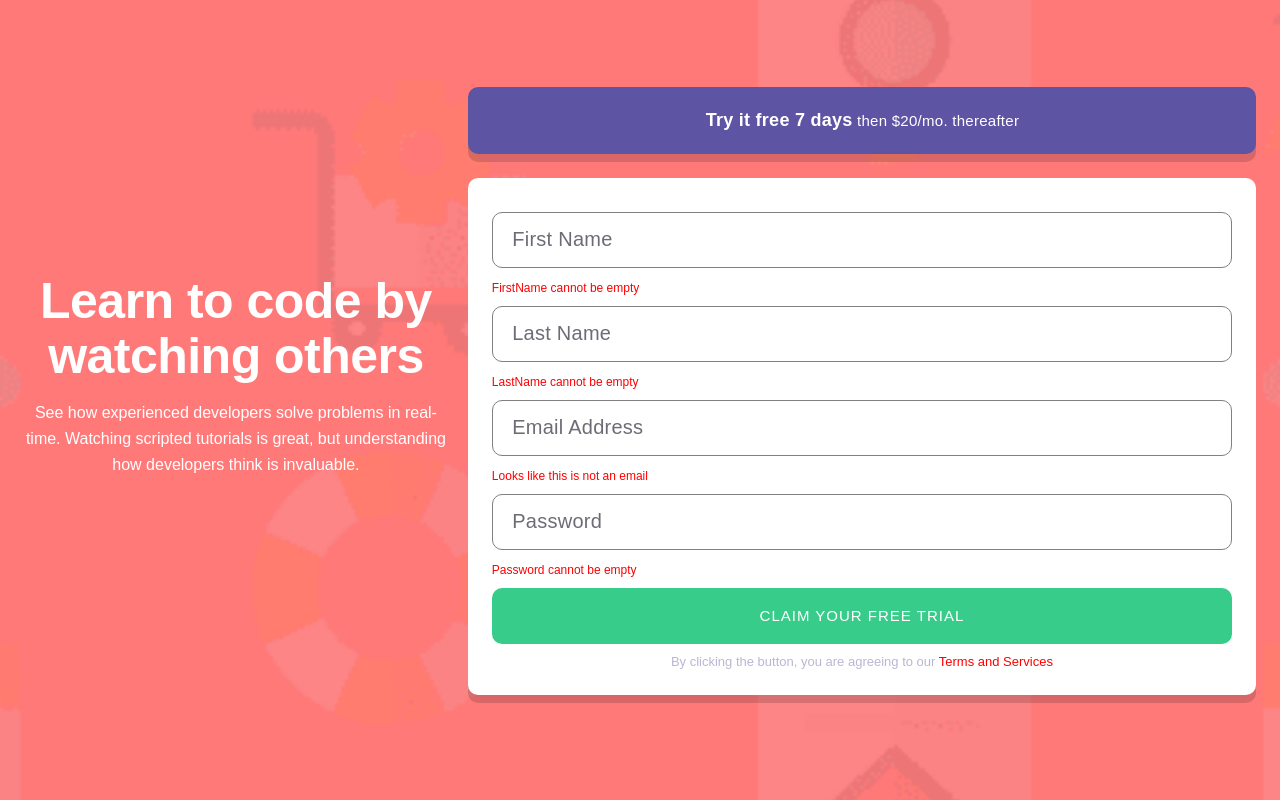
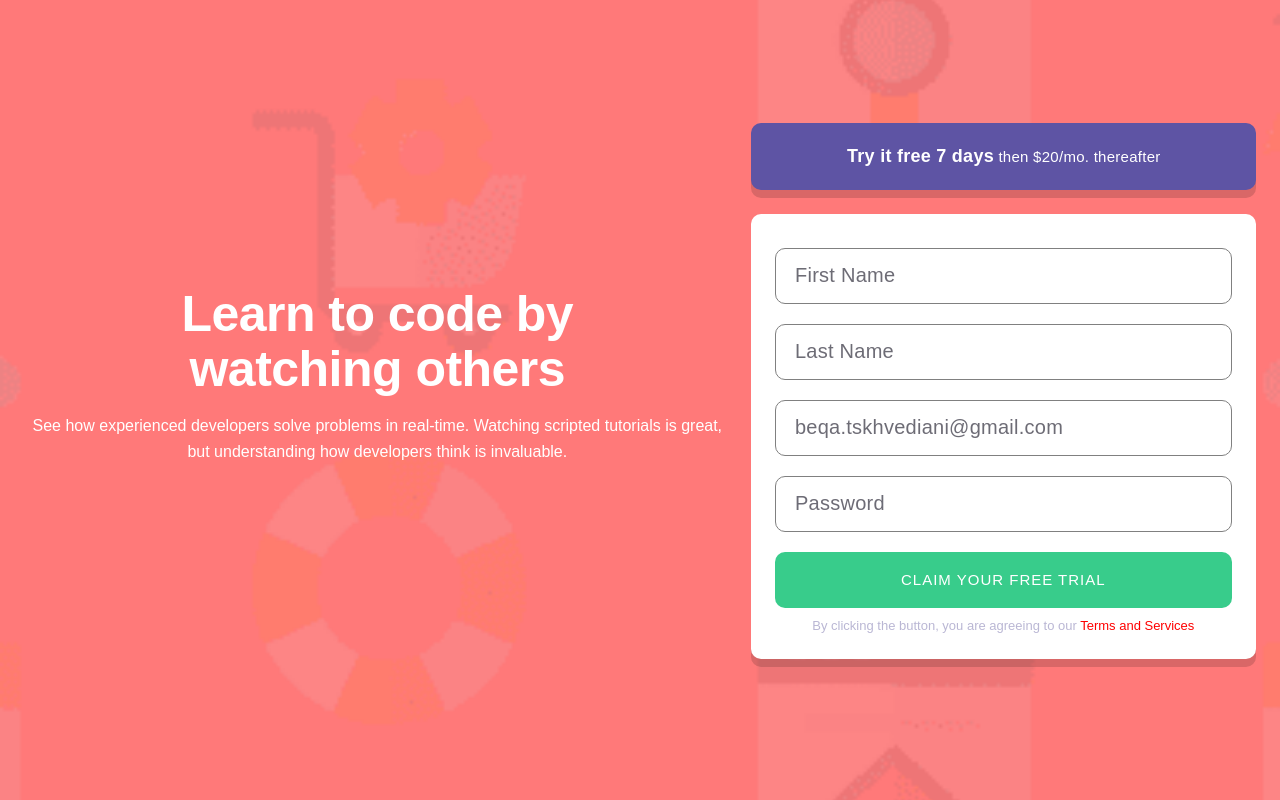
Before and after one commit to beqatsk/Signup-form, a React (Vite) app: page / in a window 1280 px wide. Built offline with nearby package versions, Linux system fonts and the light colour scheme.

Commit message:
add error messige

```diff
--- a/src/App.tsx
+++ b/src/App.tsx
@@ -1,31 +1,39 @@
 import styled from "styled-components";
-import { FormEvent, useState, ChangeEvent } from "react";
+import { FormEvent, useState } from "react";
 
-interface FormDataType {
-  firstName: string;
-  lastName: string;
-  email: string;
-  password: string;
-}
+// interface FormDataType {
+//   firstName: string;
+//   lastName: string;
+//   email: string;
+//   password: string;
+// }
 function App() {
-  const [formData, setFormDate] = useState<FormDataType>({
-    firstName: "",
-    lastName: "",
-    email: "",
-    password: "",
-  });
-
+  //   const [formData, setFormDate] = useState<FormDataType>({
+  //     firstName: "",
+  //     lastName: "",
+  //     email: "",
+  //     password: "",
+  //   });
+  const [firstName, setFirstName] = useState<string>("");
+  const [firstNameError, setFirstNameError] = useState("");
+  const [lastName, setLastName] = useState<string>("");
+  const [lastNameError, setLastNameError] = useState("");
+  const [email, setEmail] = useState<string>("");
+  const [emailError, setEmailError] = useState("");
+  const [password, setPassword] = useState<string>("");
+  const [passwordError, setPasswordError] = useState("");
   const handleSubmit = (event: FormEvent<HTMLFormElement>) => {
     event.preventDefault();
+    if (!firstName) setFirstNameError("input  cannot be empty");
+    if (!lastName) setLastNameError("input  cannot be empty");
+    if (!email) setEmailError("input  cannot be empty");
+    if (!password) setPasswordError("input  cannot be empty");
+    setFirstName("");
+    setLastName("");
+    setEmail("");
+    setPassword("");
   };
-  const handleInputChange = (event: ChangeEvent<HTMLInputElement>) => {
-    const { name, value } = event.target;
 
-    setFormDate({
-      ...formData,
-      [name]: value,
-    });
-  };
   return (
     <>
       <Container>
@@ -48,32 +56,48 @@ function App() {
               <NameInput
                 placeholder="First Name"
                 name="firstName"
-                value={formData.firstName}
-                onChange={handleInputChange}
+                value={firstName}
+                onChange={(e) => {
+                  setFirstName(e.target.value);
+                  setFirstNameError("");
+                }}
               />
-
-              <Error>FirstName cannot be empty</Error>
+              {/* <ErrorImage /> */}
+              <Error>{firstNameError}</Error>
               <NameInput
                 placeholder="Last Name"
                 name="lastName"
-                value={formData.lastName}
-                onChange={handleInputChange}
+                value={lastName}
+                onChange={(e) => {
+                  setLastName(e.target.value);
+                  setLastNameError("");
+                }}
               />
-              <Error>LastName cannot be empty</Error>
+              {/* <ErrorImage /> */}
+              <Error>{lastNameError}</Error>
               <NameInput
-                placeholder="Email Address"
+                placeholder="beqa.tskhvediani@gmail.com"
                 name="email"
-                value={formData.email}
-                onChange={handleInputChange}
+                value={email}
+                onChange={(e) => {
+                  setEmail(e.target.value);
+                  setEmailError("");
+                }}
               />
-              <Error> Looks like this is not an email</Error>
+              {/* <ErrorImage /> */}
+              <Error>{emailError}</Error>
               <NameInput
                 placeholder="Password"
                 name="password"
-                value={formData.password}
-                onChange={handleInputChange}
+                type="password"
+                value={password}
+                onChange={(e) => {
+                  setPassword(e.target.value);
+                  setPasswordError("");
+                }}
               />
-              <Error>Password cannot be empty</Error>
+              {/* <ErrorImage /> */}
+              <Error>{passwordError}</Error>
               <Button type="submit">CLAIM YOUR FREE TRIAL</Button>
             </form>
 
@@ -158,7 +182,7 @@ const PriceSpan = styled.span`
   font-weight: 700;
 `;
 const FormCard = styled.div`
-  width: 100%;
+  max-width: 768px;
   padding: 24px;
   border-radius: 10px;
   box-shadow: 0 8px 0 0 rgba(0, 0, 0, 0.15);
@@ -215,17 +239,13 @@ const AboutSpan = styled.span`
   cursor: pointer;
 `;
 const Error = styled.span`
-  width: 158px;
   color: red;
   font-size: 12px;
-  text-align: right;
-  margin-bottom: 20px;
 `;
 // const ErrorImage = styled.div`
 //   background-image: url(/images/errorImage.png);
 //   width: 24px;
 //   height: 24px;
 //   position: absolute;
-
-//   left: 100px;
+//   right: 80px;
 // `;
```
